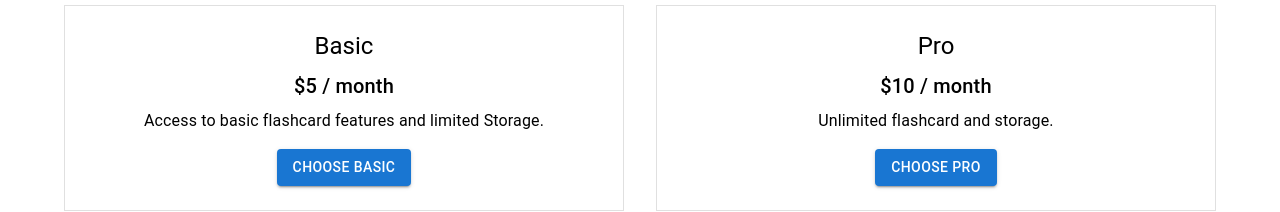
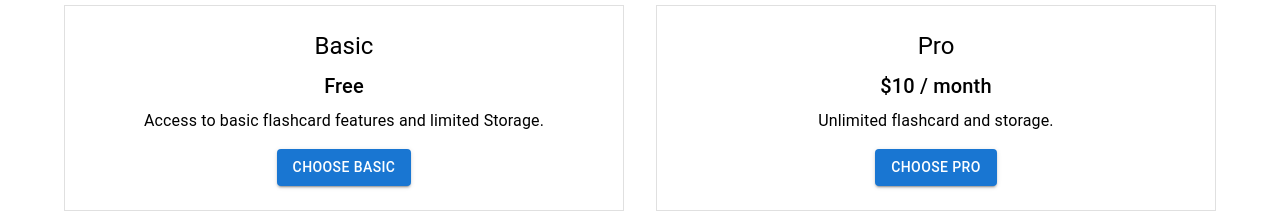
Before and after one commit to wizfury/flashcard-saas, a Next.js app: page / in a window 1280 px wide. Shown: the part 622-834 px from the top of the page. Built offline with nearby package versions, Linux system fonts and the light colour scheme; no server answers.

Commit message:
modified:files

```diff
--- a/app/page.js
+++ b/app/page.js
@@ -65,7 +65,7 @@ export default function Home() {
             }}>
                 <Typography variant="h2" gutterBottom>Welcome To  Flashcard SaaS</Typography>
                 <Typography variant="h5"> The easiest way to make Flashcards from your text</Typography>
-                <Link href="/generate" passHref>
+                <Link href="#pricing" passHref>
                     <Button variant="contained" color="primary" sx={{ mt: 2 }}>
                              Get Started
                     </Button>
@@ -107,7 +107,7 @@ export default function Home() {
 
             </Box>
 
-            <Box>
+            <Box id="pricing">
                 <Typography variant="h4" align="center" component="h2" gutterBottom>Pricing</Typography>
                 <Grid container spacing={4}>
                     <Grid item xs={12} md={6}>
@@ -120,12 +120,12 @@ export default function Home() {
                             }}>
 
                             <Typography variant="h5" gutterBottom>Basic</Typography>
-                            <Typography variant="h6" gutterBottom>$5 / month</Typography>
+                            <Typography variant="h6" gutterBottom>Free</Typography>
                             <Typography>
                                 {' '}
                                 Access to basic flashcard features and limited Storage.
                             </Typography>
-                            <Button variant="contained" color="primary" sx={{mt:2}} >Choose Basic</Button>
+                            <Button variant="contained" color="primary" sx={{mt:2}} href="/generate">Choose Basic</Button>
                         </Box>
                     </Grid>
                     <Grid item xs={12} md={6}>
```
